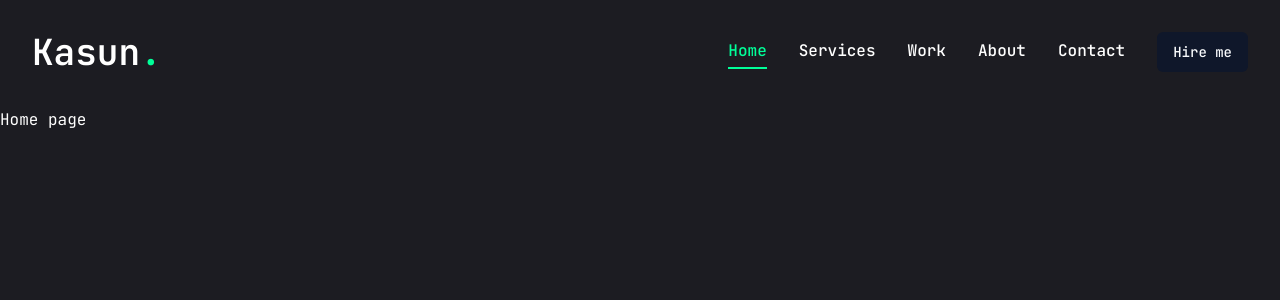
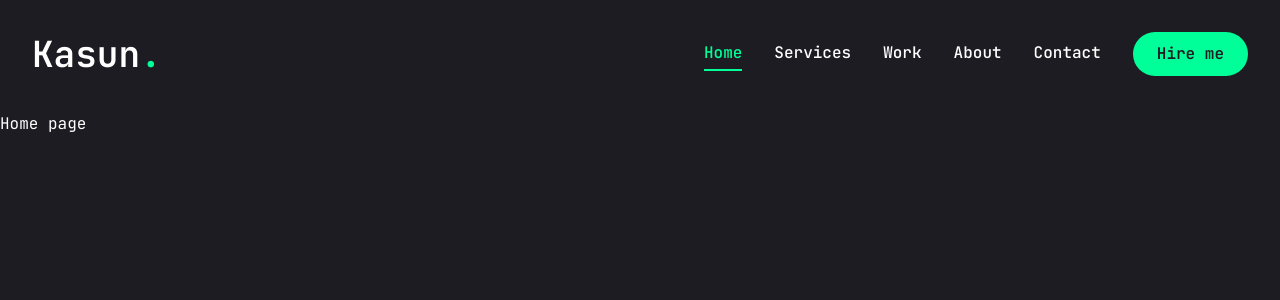
Before and after one commit to Chamika25/Portfolio, a Next.js app: page / in a window 1280 px wide. Shown: the top 300 px of the page. Built offline with nearby package versions, Linux system fonts and the light colour scheme.

Commit message:
Hire me button edit

```diff
--- a/components/ui/button.jsx
+++ b/components/ui/button.jsx
@@ -5,25 +5,18 @@ import { cva } from "class-variance-authority";
 import { cn } from "@/lib/utils"
 
 const buttonVariants = cva(
-  "inline-flex items-center justify-center gap-2 whitespace-nowrap rounded-md text-sm font-medium ring-offset-white transition-colors focus-visible:outline-none focus-visible:ring-2 focus-visible:ring-slate-950 focus-visible:ring-offset-2 disabled:pointer-events-none disabled:opacity-50 [&_svg]:pointer-events-none [&_svg]:size-4 [&_svg]:shrink-0 dark:ring-offset-slate-950 dark:focus-visible:ring-slate-300",
+  "inline-flex items-center justify-center whitespace-nowrap rounded-full text-base font-semibold ring-offset-white transition-colors",
   {
     variants: {
       variant: {
-        default: "bg-slate-900 text-slate-50 hover:bg-slate-900/90 dark:bg-slate-50 dark:text-slate-900 dark:hover:bg-slate-50/90",
-        destructive:
-          "bg-red-500 text-slate-50 hover:bg-red-500/90 dark:bg-red-900 dark:text-slate-50 dark:hover:bg-red-900/90",
-        outline:
-          "border border-slate-200 bg-white hover:bg-slate-100 hover:text-slate-900 dark:border-slate-800 dark:bg-slate-950 dark:hover:bg-slate-800 dark:hover:text-slate-50",
-        secondary:
-          "bg-slate-100 text-slate-900 hover:bg-slate-100/80 dark:bg-slate-800 dark:text-slate-50 dark:hover:bg-slate-800/80",
-        ghost: "hover:bg-slate-100 hover:text-slate-900 dark:hover:bg-slate-800 dark:hover:text-slate-50",
-        link: "text-slate-900 underline-offset-4 hover:underline dark:text-slate-50",
+        default: "bg-accent text-primary hover:bg-accent-hover",
+        primary: "bg-primary text-white",
+        outline: "border border-accent bg-transparent text-accent hover:bg-accent hover:text-primary",
       },
       size: {
-        default: "h-10 px-4 py-2",
-        sm: "h-9 rounded-md px-3",
-        lg: "h-11 rounded-md px-8",
-        icon: "h-10 w-10",
+        default: "h-[44px] px-6",
+        md: "h-[48px] px-6",
+        lg: "h-[56px] px-8 text-sm uppercase tracking-[2px]",
       },
     },
     defaultVariants: {
```
